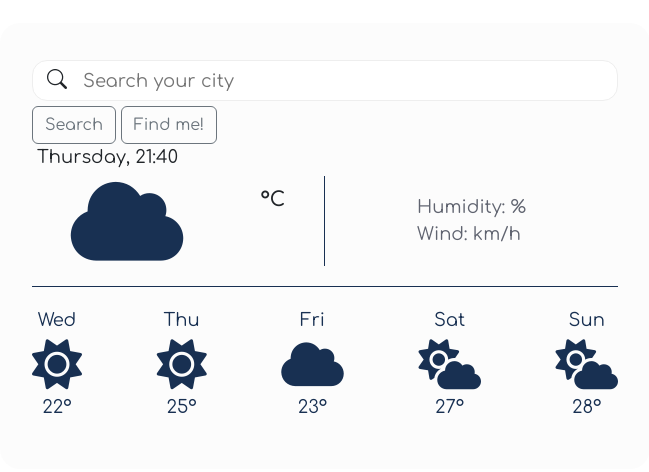
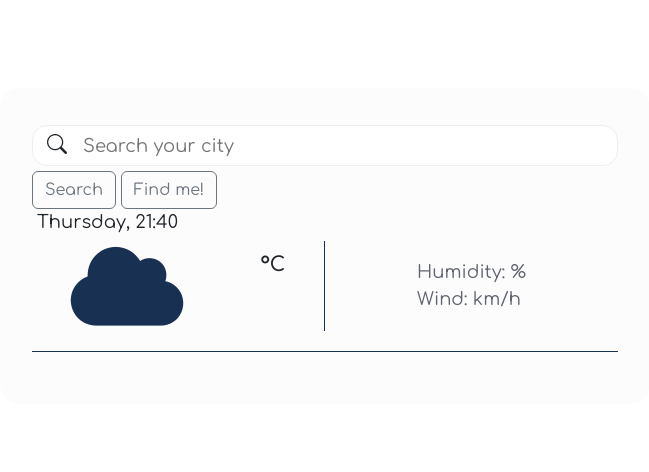
Before and after one commit to Nedashkovska/new-project, a plain HTML site: page index.html in a window 1280 px wide. Shown: the part 154-626 px from the top of the page, without its empty margins (315-964 px from the left). Drawn offline with nearby package versions, Linux system fonts and the light colour scheme; no server answers.

Commit message:
Removing forecast

```diff
--- a/index.html
+++ b/index.html
@@ -83,35 +83,7 @@
               </div>
             </div>
 
-            <div class="futureInfo">
-              <ul class="forecastContent">
-                <li class="forecastItem">
-                  <p class="itemDay">Wed</p>
-                  <i class="fa-solid fa-sun imgSmall"></i>
-                  <p class="itemTemp">22°</p>
-                </li>
-                <li class="forecastItem">
-                  <p class="itemDay">Thu</p>
-                  <i class="fa-solid fa-sun imgSmall"></i>
-                  <p class="itemTemp">25°</p>
-                </li>
-                <li class="forecastItem">
-                  <p class="itemDay">Fri</p>
-                  <i class="fa-solid fa-cloud imgSmall"></i>
-                  <p class="itemTemp">23°</p>
-                </li>
-                <li class="forecastItem">
-                  <p class="itemDay">Sat</p>
-                  <i class="fa-solid fa-cloud-sun imgSmall"></i>
-                  <p class="itemTemp">27°</p>
-                </li>
-                <li class="forecastItem">
-                  <p class="itemDay">Sun</p>
-                  <i class="fa-solid fa-cloud-sun imgSmall"></i>
-                  <p class="itemTemp">28°</p>
-                </li>
-              </ul>
-            </div>
+
           </div>
         </div>
       </div>
```
